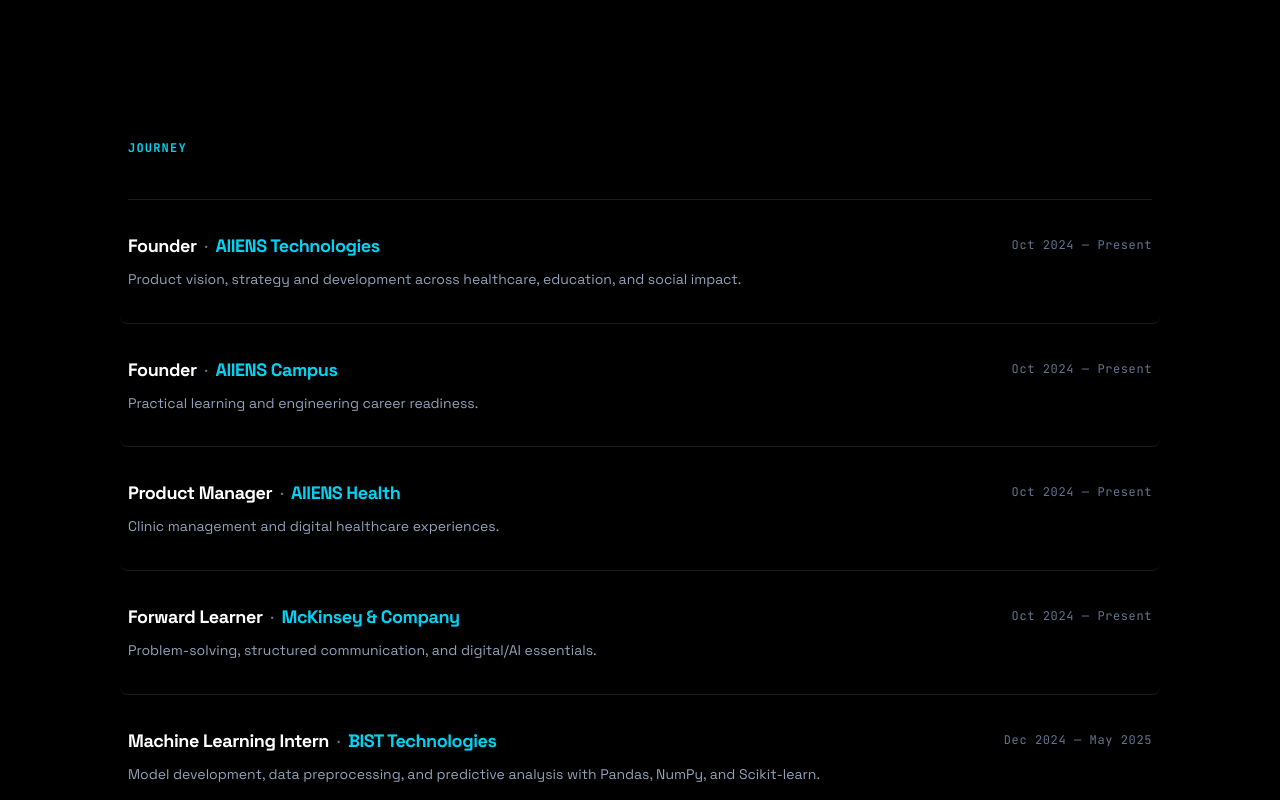
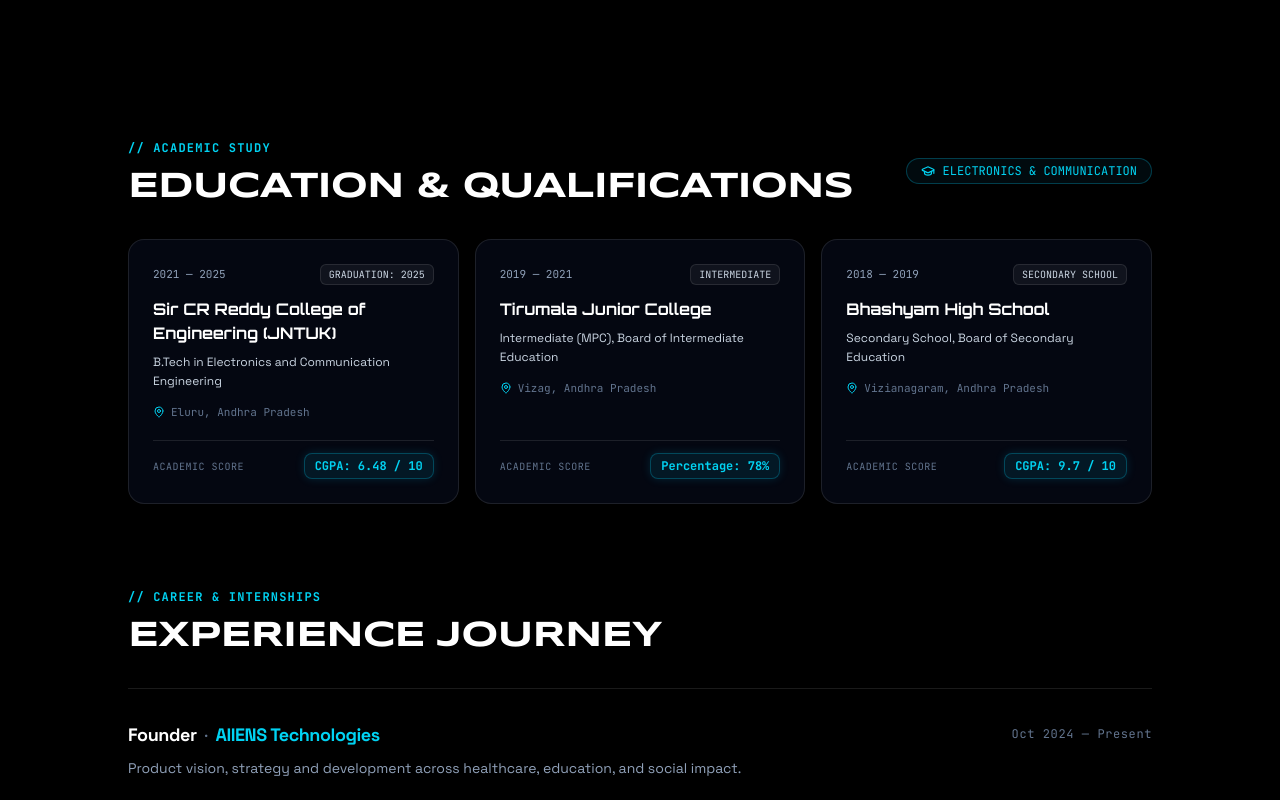
Before and after one commit to tarunsai-kola/karthickportfolio, a React (Vite) app: page / in a window 1280 px wide. Shown: the part 2520-3320 px from the top of the page. Built offline with nearby package versions, Linux system fonts and the light colour scheme; no server answers; the HTML template or start-up script is replaced by a standard one.

Commit message:
Add Academic Education & CGPA section directly above Experience Journey

```diff
--- a/src/components/Experience.jsx
+++ b/src/components/Experience.jsx
@@ -1,4 +1,6 @@
 import React from 'react';
+import { GraduationCap, Briefcase, Award, MapPin } from 'lucide-react';
+import { educationData } from '../data/portfolioData';
 
 export default function Experience() {
   const journeyItems = [
@@ -50,11 +52,82 @@
     <section id="experience" className="relative scroll-mt-24 px-4 py-16 sm:px-8 sm:py-24 bg-black text-white">
       <div className="mx-auto w-full max-w-5xl">
 
-        {/* Section Header */}
-        <div className="mb-10 text-left">
+        {/* 1. ACADEMIC EDUCATION & STUDY (ABOVE EXPERIENCES) */}
+        <div className="mb-20">
+          <div className="flex flex-col sm:flex-row sm:items-center justify-between gap-3 mb-8">
+            <div>
               <span className="text-xs font-mono font-bold tracking-widest text-cyan-400 uppercase">
-            JOURNEY
+                // ACADEMIC STUDY
               </span>
+              <h2 className="mt-2 text-2xl sm:text-4xl font-display font-bold tracking-tight text-white uppercase">
+                Education &amp; Qualifications
+              </h2>
+            </div>
+
+            <div className="inline-flex items-center gap-2 rounded-full border border-cyan-500/30 bg-cyan-950/20 px-3.5 py-1 text-xs font-mono text-cyan-400 self-start sm:self-auto">
+              <GraduationCap className="size-3.5" />
+              <span>ELECTRONICS &amp; COMMUNICATION</span>
+            </div>
+          </div>
+
+          {/* Education Cards Grid */}
+          <div className="grid gap-4 sm:grid-cols-3">
+            {educationData.map((edu, idx) => (
+              <div
+                key={idx}
+                className="group relative flex flex-col justify-between rounded-2xl border border-white/10 bg-[#040711] p-5 sm:p-6 transition-all duration-300 hover:border-cyan-400/50 hover:bg-[#070b19] hover:shadow-[0_0_25px_rgba(0,210,255,0.15)]"
+              >
+                <div>
+                  {/* Top Bar: Period & Badge */}
+                  <div className="flex items-center justify-between gap-2 mb-3">
+                    <span className="text-[11px] font-mono text-slate-400">
+                      {edu.period}
+                    </span>
+                    <span className="rounded-md bg-white/5 border border-white/10 px-2 py-0.5 text-[10px] font-mono text-slate-300 uppercase">
+                      {edu.badge}
+                    </span>
+                  </div>
+
+                  {/* College / School Institution */}
+                  <h3 className="text-sm sm:text-base font-orbitron font-bold text-white group-hover:text-cyan-400 transition-colors">
+                    {edu.institution}
+                  </h3>
+
+                  {/* Degree / Qualification */}
+                  <p className="mt-2 text-xs text-slate-300 font-sans leading-relaxed">
+                    {edu.qualification}
+                  </p>
+
+                  {/* Location */}
+                  <div className="mt-3 flex items-center gap-1.5 text-[11px] font-mono text-slate-500">
+                    <MapPin className="size-3 text-cyan-400" />
+                    <span>{edu.location}</span>
+                  </div>
+                </div>
+
+                {/* Score / CGPA Highlight Pill */}
+                <div className="mt-5 pt-3 border-t border-white/10 flex items-center justify-between">
+                  <span className="text-[10px] font-mono text-slate-500 uppercase tracking-wider">
+                    ACADEMIC SCORE
+                  </span>
+                  <span className="rounded-lg bg-cyan-500/10 border border-cyan-500/30 px-2.5 py-1 text-xs font-mono font-bold text-cyan-400 shadow-[0_0_10px_rgba(0,210,255,0.15)]">
+                    {edu.score}
+                  </span>
+                </div>
+              </div>
+            ))}
+          </div>
+        </div>
+
+        {/* 2. CAREER & EXPERIENCE JOURNEY */}
+        <div>
+          <div className="mb-8 text-left">
+            <span className="text-xs font-mono font-bold tracking-widest text-cyan-400 uppercase">
+              // CAREER &amp; INTERNSHIPS
+            </span>
+            <h2 className="mt-2 text-2xl sm:text-4xl font-display font-bold tracking-tight text-white uppercase">
+              Experience Journey
+            </h2>
           </div>
 
           {/* Journey Timeline List with Dividers */}
@@ -62,7 +135,7 @@
             {journeyItems.map((item, index) => (
               <div
                 key={index}
-              className="py-6 sm:py-8 flex flex-col sm:flex-row sm:items-start justify-between gap-2 sm:gap-6 group transition-colors hover:bg-white/[0.02] px-2 -mx-2 rounded-lg"
+                className="py-6 sm:py-8 flex flex-col sm:flex-row sm:items-start justify-between gap-2 sm:gap-6 group transition-colors hover:bg-white/[0.02] px-3 -mx-3 rounded-xl"
               >
                 <div className="flex-1">
                   {/* Role and Organization */}
@@ -89,6 +162,7 @@
               </div>
             ))}
           </div>
+        </div>
 
       </div>
     </section>
```
Lines whose indentation alone changed are shown as unchanged.
